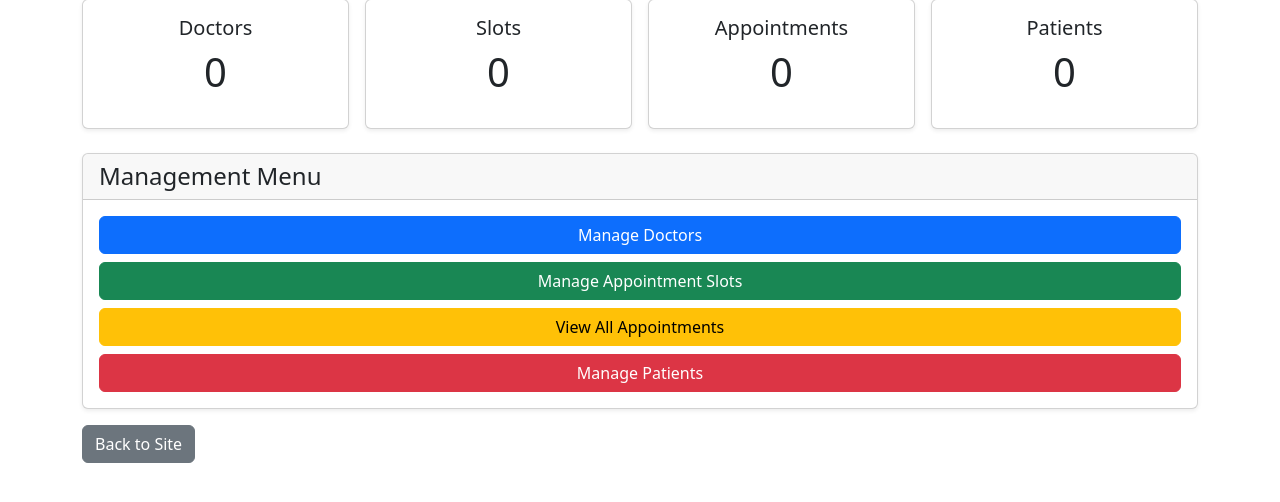
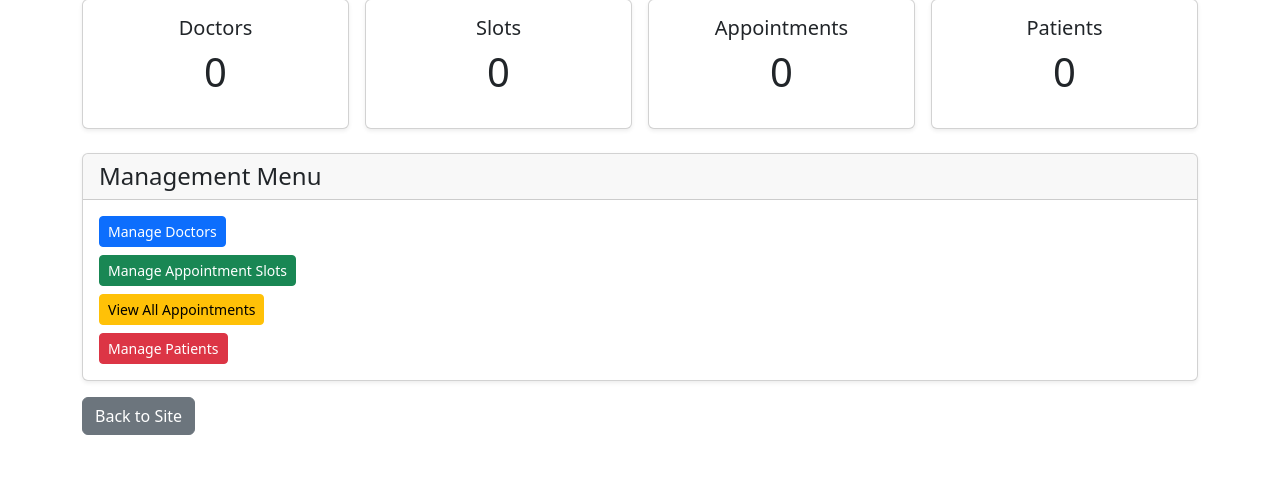
Before and after one commit to Soichiro0607/Clinic-Appointment-System-Task2-, a Django app: page /dashboard/ in a window 1280 px wide. Shown: the part 153-655 px from the top of the page. Run offline with Django 5.2, Linux system fonts and the light colour scheme; the visitor is signed in with stand-in values (Sample User, id 1); data comes from the database, SQL or seed files in the repository; data that the repository does not hold is empty.

Commit message:
Update dashboard button size

```diff
--- a/templates/clinic/dashboard.html
+++ b/templates/clinic/dashboard.html
@@ -41,11 +41,11 @@
     <div class="card-header">
         <h4 class="mb-0">Management Menu</h4>
     </div>
-    <div class="card-body d-grid gap-2">
-        <a href="{% url 'manage_doctors' %}" class="btn btn-primary">Manage Doctors</a>
-        <a href="{% url 'manage_slots' %}" class="btn btn-success">Manage Appointment Slots</a>
-        <a href="{% url 'manage_appointments' %}" class="btn btn-warning">View All Appointments</a>
-        <a href="{% url 'manage_patients' %}" class="btn btn-danger">Manage Patients</a>
+    <div class="card-body d-flex flex-column gap-2 align-items-start">
+        <a href="{% url 'manage_doctors' %}" class="btn btn-primary btn-sm">Manage Doctors</a>
+        <a href="{% url 'manage_slots' %}" class="btn btn-success btn-sm">Manage Appointment Slots</a>
+        <a href="{% url 'manage_appointments' %}" class="btn btn-warning btn-sm">View All Appointments</a>
+        <a href="{% url 'manage_patients' %}" class="btn btn-danger btn-sm">Manage Patients</a>
     </div>
 </div>
 <div class="mt-3">
```
